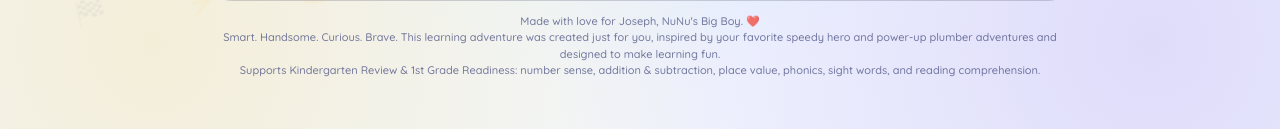
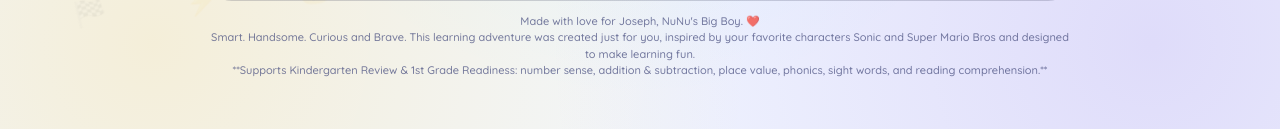
Before and after one commit to AiderityAi/Kindergarten-Grade-Refresher-Dashboard_Joseph, a plain HTML site: page index.html in a window 1280 px wide. Shown: the part 816-945 px from the top of the page. Drawn offline with Linux system fonts and the light colour scheme.

Commit message:
Update index.html
changed footer note

```diff
--- a/index.html
+++ b/index.html
@@ -475,8 +475,9 @@
 }
 function footerHTML(){
   return `<footer class="note">Made with love for Joseph, NuNu's Big Boy. ❤️<br>
-  Smart. Handsome. Curious. Brave. This learning adventure was created just for you, inspired by your favorite speedy hero and power-up plumber adventures and designed to make learning fun.<br>
-  Supports Kindergarten Review &amp; 1st Grade Readiness: number sense, addition &amp; subtraction, place value, phonics, sight words, and reading comprehension.</footer>`;
+  Smart. Handsome. Curious and Brave. This learning adventure was created just for you, inspired by your favorite characters Sonic and Super Mario Bros and designed to make learning fun.<br>
+
+  **Supports Kindergarten Review &amp; 1st Grade Readiness: number sense, addition &amp; subtraction, place value, phonics, sight words, and reading comprehension.**</footer>`;
 }
 
 /* =========================================================
```
